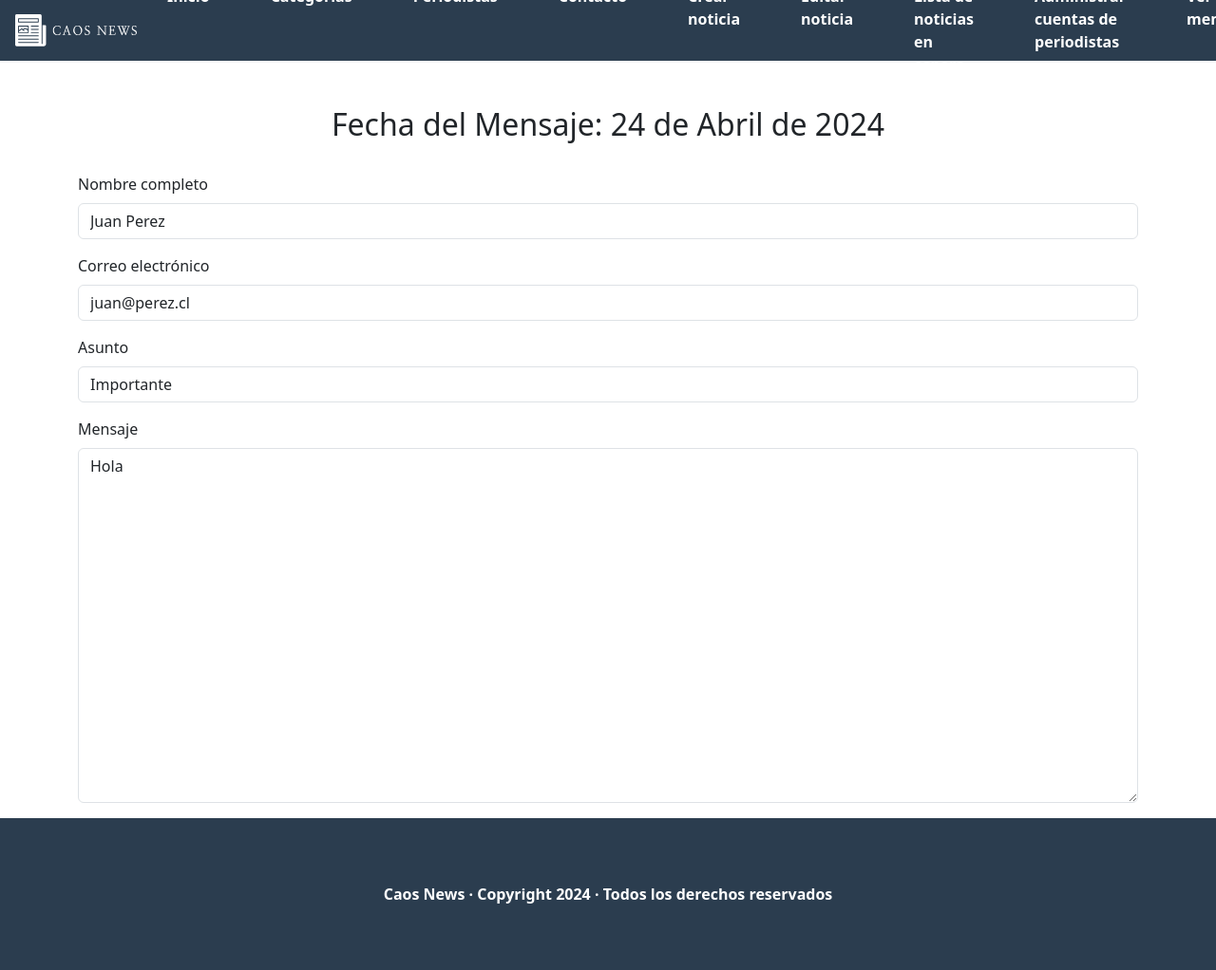
After one commit to XiaoWenMaAlvarez/Proyecto_Desarrollo_Web, a Django app: page /mensaje/1/ in a window 1280 px wide. The commit adds this page. Shown: the whole page at 95% size. Run offline with Django 5.2, Linux system fonts and the light colour scheme; data comes from the database, SQL or seed files in the repository; both versions use the stored data as it was after the commit.

Commit message:
Se mejora el filtro de búsqueda y se crea la página de listar y ver mensajes

```diff
--- a/core/templates/core/base.html
+++ b/core/templates/core/base.html
@@ -38,6 +38,7 @@
           <li><a href="{% url 'lista_noticias_publicadas' %}">Editar noticia</a></li>
           <li><a href="{% url 'lista_noticias_en_espera' %}">Lista de noticias en espera</a></li>
           <li><a href="{% url 'lista_periodistas_admin' %}">Administrar cuentas de periodistas</a></li>
+          <li><a href="{% url 'lista_mensajes' %}">Ver mensajes</a></li>
         </ul>
       </nav>
     </div>
--- /dev/null
+++ b/core/templates/core/paginas/admin/mensaje.html
@@ -0,0 +1,32 @@
+{% extends 'core/base.html'%}
+
+{% load static %}
+
+{% block estilo %}
+  <link rel="stylesheet" href="{% static 'core/css/contacto.css' %}">
+{% endblock %}
+
+{% block content %}
+  <main class="container">
+    <h1 class="main-title">Fecha del Mensaje: {{mensaje.fecha}}</h1>
+    <form action="" method="POST">
+      {% csrf_token %}
+      <div class="mb-3">
+        <label for="exampleFormControlInput1" class="form-label">Nombre completo</label>
+        <input type="text" class="form-control" id="exampleFormControlInput1" value="{{mensaje.nombre_completo}}" readonly>
+      </div>
+      <div class="mb-3">
+        <label for="exampleFormControlInput2" class="form-label">Correo electrónico</label>
+        <input type="email" class="form-control" id="exampleFormControlInput2" value="{{mensaje.correo}}" readonly>
+      </div>
+      <div class="mb-3">
+        <label for="exampleFormControlInput3" class="form-label">Asunto</label>
+        <input type="text" class="form-control" id="exampleFormControlInput3" value="{{mensaje.asunto}}" readonly>
+      </div>
+      <div class="mb-3">
+        <label for="exampleFormControlTextarea1" class="form-label">Mensaje</label>
+        <textarea class="form-control" id="exampleFormControlTextarea1" rows="15" readonly>{{mensaje.mensaje}}</textarea>
+      </div>
+    </form>
+  </main>
+  {% endblock %}
--- a/core/templates/core/paginas/comun/login.html
+++ b/core/templates/core/paginas/comun/login.html
@@ -27,11 +27,11 @@
       {% csrf_token %}
       <div class="mb-3">
         <label for="exampleInputEmail2" class="form-label">Correo electrónico</label>
-        <input type="email" class="form-control" id="exampleInputEmail2" aria-describedby="emailHelp">
+        <input type="email" class="form-control" id="exampleInputEmail2" aria-describedby="emailHelp" name="email" required>
       </div>
       <div class="mb-3">
         <label for="exampleInputPassword3" class="form-label">Contraseña</label>
-        <input type="password" class="form-control" id="exampleInputPassword3">
+        <input type="password" class="form-control" id="exampleInputPassword3" name="contrasenia" required>
       </div>
       <button class="btn btn-primary">Iniciar sesión</button>
     </form>
--- a/core/urls.py
+++ b/core/urls.py
@@ -31,4 +31,7 @@ urlpatterns = [
   path('noticia_en_espera/<id>/', noticia_en_espera, name='noticia_en_espera'),
 
   path('aceptar_noticia/<id>/', aceptar_noticia, name='aceptar_noticia'),
+
+  path('lista_mensajes', lista_mensajes, name='lista_mensajes'),
+  path('mensaje/<id>/', mensaje, name='mensaje'),
 ]
--- a/core/views.py
+++ b/core/views.py
@@ -11,7 +11,17 @@ def index(request):
 
     if request.method == 'POST':
         busqueda = request.POST['busqueda']
-        noticias_encontradas = Noticia.objects.filter(titulo__icontains=busqueda).filter(id_estado_noticia=2)
+        # noticias_encontradas = Noticia.objects.filter(titulo__icontains=busqueda).filter(id_estado_noticia=2)
+        noticias_encontradas = Noticia.objects.raw("""
+                                                SELECT *
+                                                FROM core_noticia n INNER JOIN core_categorianoticia c ON c.id = n.id_categoria_id INNER JOIN core_usuario u ON u.id = n.id_autor_id
+                                                WHERE (
+                                                INSTR(n.titulo, %s) != 0  OR  INSTR(u.nombre_completo, %s) != 0 OR  INSTR(c.descripcion, %s) != 0
+                                                )
+                                                AND n.id_estado_noticia_id = 2
+                                                """
+                                                , [busqueda, busqueda, busqueda])
+
         aux = {
             'noticias_encontradas': noticias_encontradas
         }
@@ -23,6 +33,24 @@ def index(request):
 
 
 def login(request):
+    aux = {}
+
+    if request.method == 'POST':
+        correo = request.POST['email']
+        contrasenia = request.POST['contrasenia']
+
+        existe_usuario = Usuario.objects.filter(correo=correo).exists()
+        if not(existe_usuario):
+            aux['mensaje'] = 'Credenciales inválidas'
+            return render(request, 'core/paginas/comun/login.html', aux)
+
+        usuario_encontrado = Usuario.objects.get(correo=correo)
+        if usuario_encontrado.contrasenia == contrasenia:
+            return redirect(to='index')
+        else:
+            aux['mensaje'] = 'Credenciales inválidas'
+            return render(request, 'core/paginas/comun/login.html', aux)
+
     return render(request, 'core/paginas/comun/login.html')
 
 def register(request):
@@ -133,7 +161,10 @@ def crear_noticia(request):
             aux['mensaje'] = 'Debe seleccionar una categoría válida'
         else:
             categoria = CategoriaNoticia.objects.get(id=categoria)
+
+            # QUEMADO
             autor = Usuario.objects.get(id=1)
+            # QUEMADO
             estado_noticia = EstadoNoticia.objects.get(id=1)
 
             nvaNoticia = Noticia.objects.create(titulo=titulo, ubicacion=ubicacion, portada= portada, cuerpo=cuerpo,
@@ -335,3 +366,18 @@ def aceptar_noticia(request, id):
     aux ['mensaje'] = 'Noticia aceptada con éxito'
 
     return redirect(to='lista_noticias_en_espera')
+
+def lista_mensajes(request):
+    lista_mensajes = Mensaje.objects.all()
+    aux = {
+        'lista_mensajes' : lista_mensajes
+    }
+
+    return render(request, 'core/paginas/admin/lista_mensajes.html', aux)
+
+def mensaje(request, id):
+    mensaje = Mensaje.objects.get(id=id)
+    aux = {
+        "mensaje": mensaje
+    }
+    return render(request, 'core/paginas/admin/mensaje.html', aux)
```
Also changed, not shown: core/templates/core/paginas/admin/lista_mensajes.html (added, +32 -0 lines), db.sqlite3.
